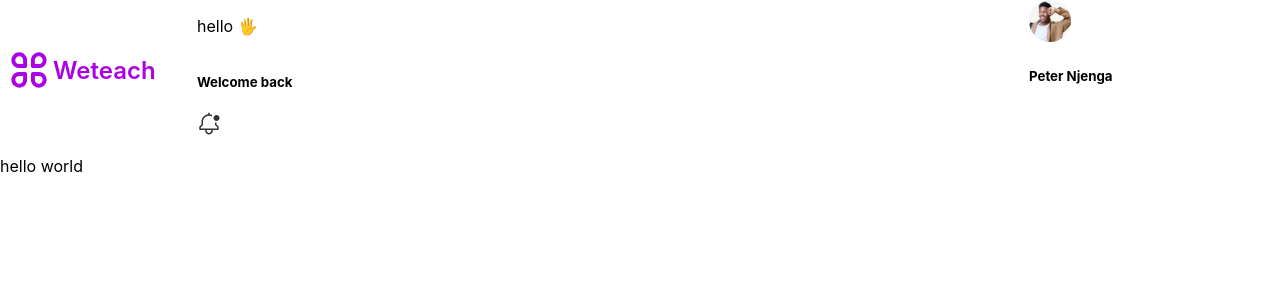
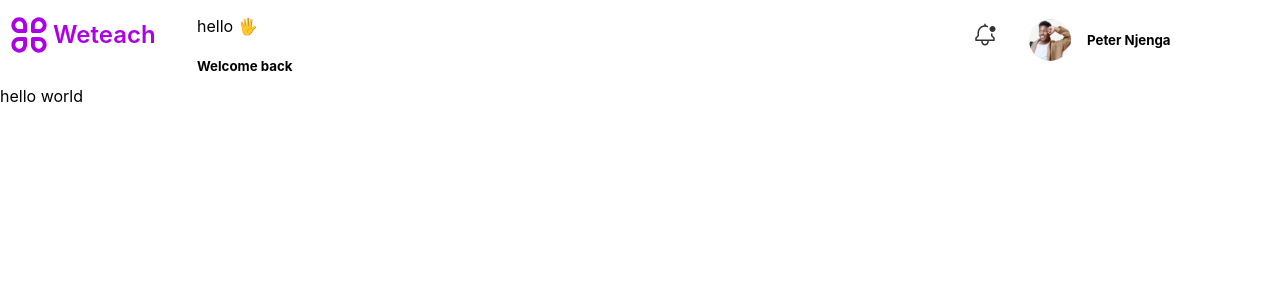
Before and after one commit to george827/AdminDash, a React (Vite) app: page / in a window 1280 px wide. Shown: the top 300 px of the page. Built offline with nearby package versions, Linux system fonts and the light colour scheme.

Commit message:
Style nav component

```diff
--- a/src/components/navBar/navbar.css
+++ b/src/components/navBar/navbar.css
@@ -2,6 +2,8 @@
 .navbar {
     display: flex;
     width: 100%;
+    height: 70px;
+    margin-top: 0;
 }
 
 .logo-container {
@@ -27,7 +29,23 @@
 .welcome {
     width:  65%;
     display: flex;
-    flex-direction: column;
-    text-align: start;
+    justify-content: space-between;
 
 }
+
+/* .bell {
+    margin-top: 20px;
+} */
+
+.notification {
+    display: flex;
+    align-items: center;
+    margin-right: 2rem;
+}
+
+.profile {
+    display: flex;
+    align-self: flex-end;
+    gap: 1rem;
+    justify-content: space-around;
+}
--- a/src/components/navBar/navbar.jsx
+++ b/src/components/navBar/navbar.jsx
@@ -9,21 +9,22 @@ const NavBar = () => {
   return (
     <nav className="navbar">
       <div className="logo-container">
-                <img src={logo} alt="WeTeach Logo" className="teachLogo"/>
+        <img src={logo} alt="WeTeach Logo" className="teachLogo" />
         <h1 className="weteach-text">Weteach</h1>
       </div>
       <div className="welcome">
+        <div>
           <p>hello 🖐</p>
           <h5>Welcome back</h5>
+        </div>
         <div className="notification">
           <img src={bell} alt="bell" className="bell" />
         </div>
       </div>
       <div className="profile">
-                <img src={profilePic} alt="Profile" className="profilePic"/>
+        <img src={profilePic} alt="Profile" className="profilePic" />
         <h5 className="profileName">Peter Njenga</h5>
       </div>
-
     </nav>
   );
 };
```
Lines whose indentation alone changed are shown as unchanged.
